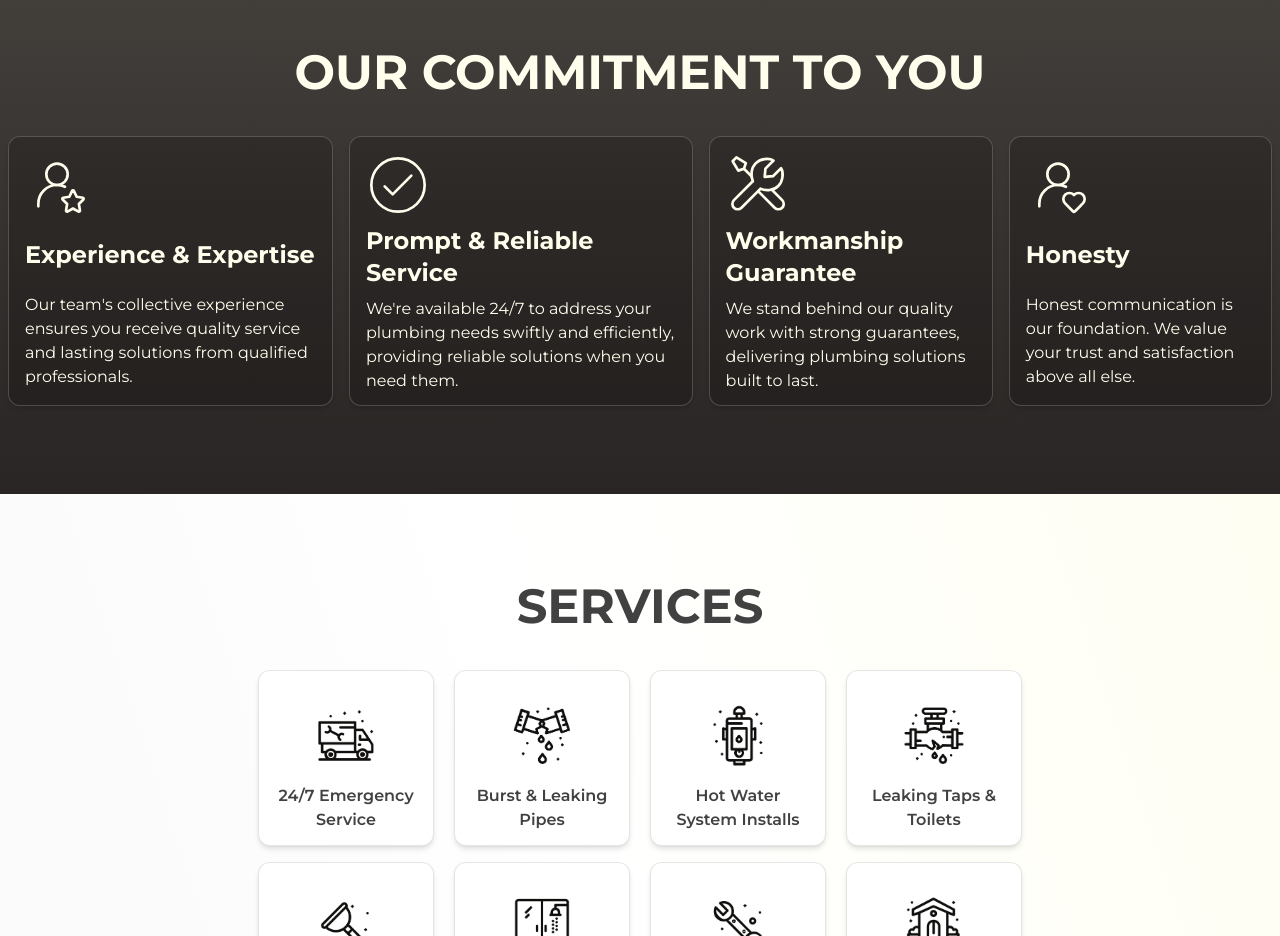
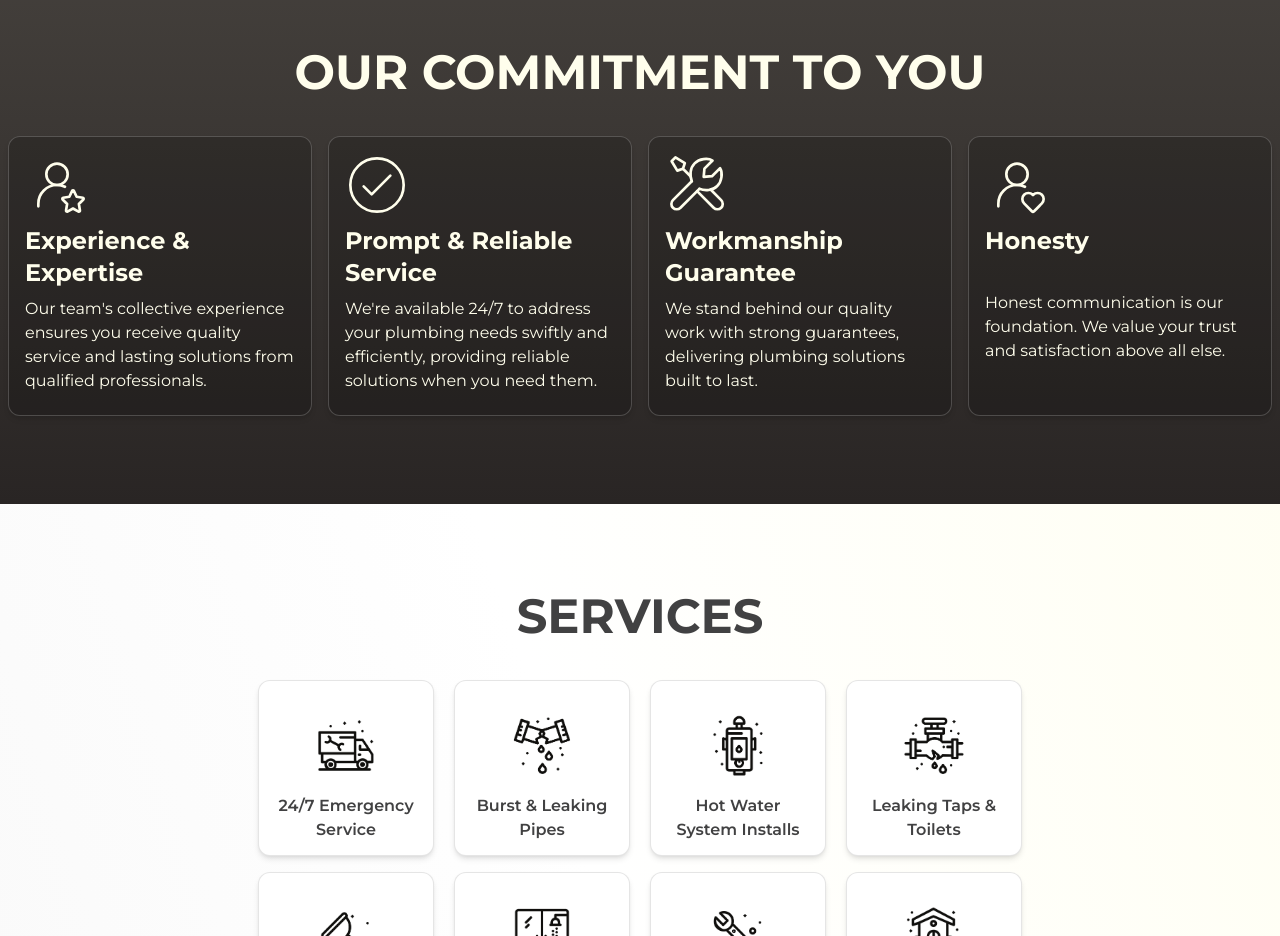
Before and after one commit to mudcrabmorley/waide-plumbing, a website: page index.html in a window 1280 px wide. Shown: the part 940-1876 px from the top of the page. Drawn offline with nearby package versions, Linux system fonts and the light colour scheme; a script that the page names is missing.

Commit message:
commits car layout change

```diff
--- a/index.html
+++ b/index.html
@@ -120,6 +120,7 @@
             class="flex flex-col mx-auto max-w-7xl space-y-8 items-center lg:flex-row lg:space-y-0 lg:space-x-4 lg:justify-evenly md:max-w-md lg:max-w-7xl">
             <!-- ITEM 1 -->
             <div class="commit-item-container">
+                <div class="icon-heading-container">
                     <div class="w-18 h-18 w-fit" data-aos="zoom-out" data-aos-duration="2000"
                         data-aos-anchor-placement="top-center">
                         <?xml version="1.0" encoding="UTF-8"?><svg width="64px" height="64px" viewBox="0 0 24 24"
@@ -135,11 +136,13 @@
                         </svg>
                     </div>
                     <h3 class="subheading-no-border">Experience & Expertise</h3>
+                </div>
                 <p>Our team's collective experience ensures you receive quality service and lasting solutions from
                     qualified professionals.</p>
             </div>
             <!-- ITEM 2 -->
             <div class="commit-item-container">
+                <div class="icon-heading-container">
                     <div class="w-18 h-18 w-fit" data-aos="zoom-out" data-aos-duration="2000"
                         data-aos-anchor-placement="top-center">
                         <?xml version="1.0" encoding="UTF-8"?><svg width="64px" height="64px" stroke-width="1"
@@ -152,11 +155,13 @@
                         </svg>
                     </div>
                     <h3 class="subheading-no-border">Prompt & Reliable Service</h3>
+                </div>
                 <p>We're available 24/7 to address your plumbing needs swiftly and efficiently, providing reliable
                     solutions when you need them. </p>
             </div>
             <!-- ITEM 3 -->
             <div class="commit-item-container">
+                <div class="icon-heading-container">
                     <div class="w-18 h-18 w-fit" data-aos="zoom-out" data-aos-duration="2000"
                         data-aos-anchor-placement="top-center">
                         <?xml version="1.0" encoding="UTF-8"?><svg width="64px" height="64px" viewBox="0 0 24 24"
@@ -176,11 +181,13 @@
                         </svg>
                     </div>
                     <h3 class="subheading-no-border">Workmanship Guarantee</h3>
+                </div>
                 <p>We stand behind our quality work with strong guarantees, delivering plumbing solutions built to last.
                 </p>
             </div>
             <!-- ITEM 4 -->
             <div class="commit-item-container">
+                <div class="icon-heading-container">
                     <div class="w-18 h-18 w-fit" data-aos="zoom-out" data-aos-duration="2000"
                         data-aos-anchor-placement="top-center">
                         <?xml version="1.0" encoding="UTF-8"?><svg width="64px" height="64px" viewBox="0 0 24 24"
@@ -196,6 +203,7 @@
                         </svg>
                     </div>
                     <h3 class="subheading-no-border">Honesty</h3>
+                </div>
                 <p>Honest communication is our foundation. We value your trust and satisfaction
                     above all else.</p>
             </div>
--- a/input.css
+++ b/input.css
@@ -57,7 +57,11 @@ li {
 }
 
 .commit-item-container {
-  @apply card p-4 rounded-xl shadow-md flex flex-col justify-between pb-4 space-y-2 h-[240px] md:h-[270px] border border-gray-50/20;
+  @apply card p-4 rounded-xl shadow-md flex flex-col pb-4 space-y-2 w-[320px] h-[280px] border border-gray-50/20;
+}
+
+.icon-heading-container {
+  @apply min-h-[130px] space-y-2;
 }
 
 .display-img {
```
Also changed, not shown: css/style.css. Lines whose indentation alone changed are shown as unchanged.
